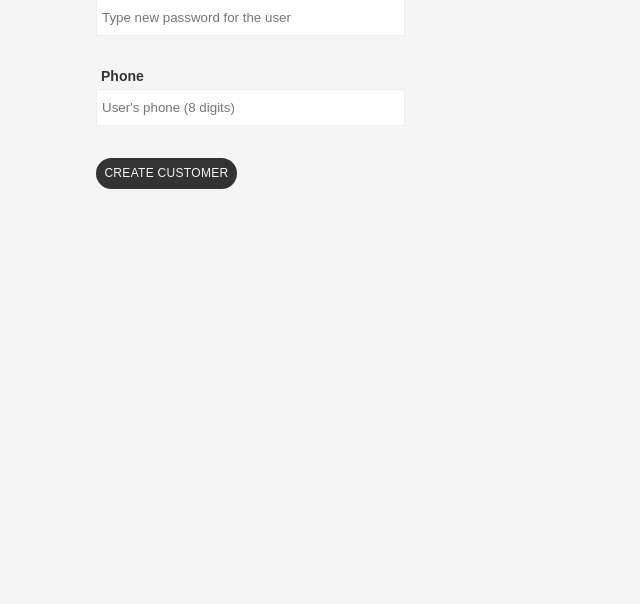
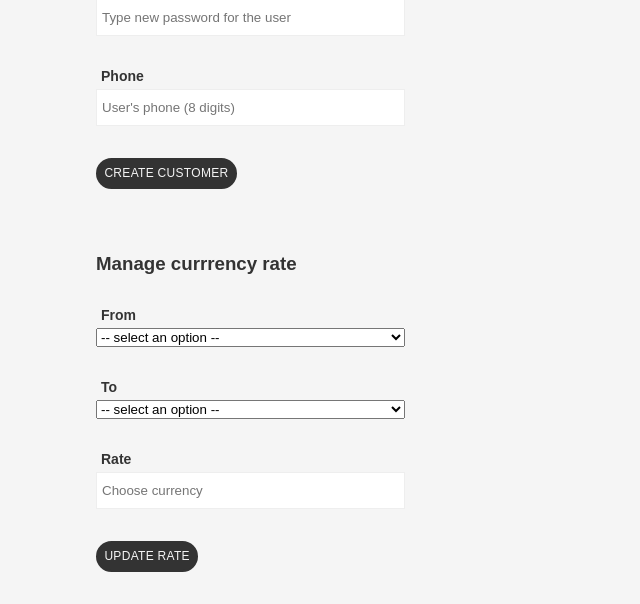
Before and after one commit to zuzanatrembulakova/bank_project, a Django app: page /bank_app/ in a window 1280 px wide. Shown: the part 392-996 px from the top of the page, without its empty margins (0-640 px from the left). Before the commit the page ends 581 px from the top, so only its background shows below. Run offline with Django 4.2, Linux system fonts and the light colour scheme; the visitor is signed in with stand-in values (Sample User, id 1); data that the repository does not hold is empty; some libraries are stand-ins or nearby versions.

Commit message:
Repay loan, manage currency

```diff
--- a/bank_app/models.py
+++ b/bank_app/models.py
@@ -12,6 +12,7 @@ class Ranking(models.Model):
 
 class Currency(models.Model):
     type = models.CharField(max_length=200, default='DKK')
+    name = models.CharField(max_length=200, default='Danish Krone')
 
     def __str__(self):
         return f"{self.type}"
--- a/bank_app/static/css/style.css
+++ b/bank_app/static/css/style.css
@@ -164,7 +164,9 @@ header p{
 #create_credit_card h3,
 #create_credit_card .btn,
 #card_payments h3,
-#card_payments .btn {
+#card_payments .btn,
+#currency_rate h3,
+#currency_rate .btn {
     margin-left: 2rem;
 }
 
--- a/bank_app/static/script/script.js
+++ b/bank_app/static/script/script.js
@@ -21,4 +21,85 @@ function showAutomaticPayment() {
     } else {
        details.style.display = "none";
     }
-  }
+}
+
+// When making a POST request to Django, we need to include the csrf token
+// to prevent Cross Site Request Forgery attacks. The Django docs give the exact
+// JavaScript code we need to add to get the token from the csrftoken cookie.
+function getCookie(name) {
+    let cookieValue = null;
+    if (document.cookie && document.cookie !== '') {
+        const cookies = document.cookie.split(';');
+        for (let i = 0; i < cookies.length; i++) {
+            const cookie = cookies[i].trim();
+            // Does this cookie string begin with the name we want?
+            if (cookie.substring(0, name.length + 1) === (name + '=')) {
+                cookieValue = decodeURIComponent(cookie.substring(name.length + 1));
+                break;
+            }
+        }
+    }
+    return cookieValue;
+}
+
+function curenncyChange(){
+
+    if (one("#from_currency").value != "" && one("#to_currency").value != ""){
+        let c1 = one("#from_currency").value
+        let c2 = one("#to_currency").value
+
+        if (c1 != c2){
+            fetch("api/currency_ratio/" + c1 + "/" + c2, {
+                method: 'GET',
+                credentials: 'same-origin',
+                headers:{
+                    'Accept': 'application/json',
+                    'Content-Type': 'application/json',
+                    'X-Requested-With': 'XMLHttpRequest',
+                    'X-CSRFToken': getCookie('csrftoken'),
+                },
+            })
+            .then(response => {
+                if (response.status == 200){
+
+                    response.json().then(data => ({
+                        data: data,
+                    })).then(res => {
+                        one("#rate").value = res.data.res
+                    })
+
+                } else {
+                    return null;
+                }
+            })
+        } else {
+            alert("Choose two different currencies")
+        }
+    }
+}
+
+
+function updateRate(){
+    let c1 = one("#from_currency").value
+    let c2 = one("#to_currency").value
+
+    let new_rate = one("#rate").value
+
+    let obj = new Object()
+    obj.ratio = new_rate
+
+    if (new_rate != ''){
+        fetch("api/currency_ratio/" + c1 + "/" + c2, {
+            method: "PUT",
+            credentials: 'same-origin',
+            headers:{
+
+                'Accept': 'application/json',
+                'Content-Type': 'application/json',
+                'X-Requested-With': 'XMLHttpRequest',
+                'X-CSRFToken': getCookie('csrftoken'),
+            },
+            body: JSON.stringify(obj)
+        })
+    }
+}
--- a/bank_app/templates/bank_app/index.html
+++ b/bank_app/templates/bank_app/index.html
@@ -96,6 +96,39 @@
 					</tr>
 				{% endfor %}
 				</table>
+			</section>
+
+			<section id="currency_rate">
+				<h3>Manage currrency rate</h3>
+				<form method="post">
+					{% csrf_token %}
+
+					<div class="form_item_wrapper">
+						<label>From</label>
+						<select name="from_currency" id="from_currency" onchange="curenncyChange()">
+							<option disabled selected value> -- select an option -- </option>
+							{% for c in currencies %}
+								<option value="{{ c.type }}">{{ c.name }}</option>
+							{% endfor %}
+						</select>
+					</div>
+					<div class="form_item_wrapper">
+						<label>To</label>
+						<select name="to_currency" id="to_currency" onchange="curenncyChange()">
+							<option disabled selected value> -- select an option -- </option>
+							{% for c in currencies %}
+								<option value="{{ c.type }}">{{ c.name }}</option>
+							{% endfor %}
+						</select>
+					</div>
+
+					<div class="form_item_wrapper">
+						<label>Rate</label>
+						<input type="number" name="rate" id="rate" step=".01" placeholder="Choose currency" required />
+					</div>
+
+					<button class="btn" onclick="updateRate()">Update rate</button>
+				</form>
 			</section>
 		</main>
 		{% else %}
--- a/bank_app/urls.py
+++ b/bank_app/urls.py
@@ -18,6 +18,7 @@ urlpatterns = [
         path('set_transaction/', views.set_transaction, name='set_transaction'),
 
         path('api/external_transaction/', views_api.ExternalTransaction.as_view()),
+        path('api/currency_ratio/<str:c1>/<str:c2>', views_api.CurrencyRatioView.as_view()),
 
         path('request_loan/', views.request_loan, name='request_loan'),
         path('decline_loan/', views.decline_loan, name='decline_loan'),
--- a/bank_app/views.py
+++ b/bank_app/views.py
@@ -6,10 +6,9 @@ from django.contrib.auth.models import User
 
 import pytz
 import requests
+import random
 from .views_common import *
 from .models import *
-
-import random
 
 
 def index(request):
@@ -23,11 +22,13 @@ def show_index(request, message = '', is_error = False):
 
         rankings = Ranking.objects.all()
         currencies = Currency.objects.all()
+        currency_ratios = CurrencyRatio.objects.all()
 
         context = {
             'usertype': get_user_type(request.user),
             'rankings': rankings,
             'currencies': currencies,
+            'currency_ratios': currency_ratios,
             'message': message,
             'is_error': is_error,
         }
@@ -143,6 +144,7 @@ def show_accounts(request, pkcust):
 
     return render(request, 'bank_app/accounts.html', context)
 
+
 @transaction.atomic
 def add_account(request):
     pkcust = request.POST['pk']
@@ -192,7 +194,7 @@ def show_movements(request):
 
     account = get_object_or_404(Account, pk=pk)
     balance = get_balance_for_account(account)
-    account_movements = AccountMovement.objects.filter(account=account)
+    account_movements = AccountMovement.objects.filter(account=account).order_by('-timestamp')
 
     context = {
             'usertype': get_user_type(request.user),
@@ -321,26 +323,30 @@ def transfer_money(from_account, amount, description, to_account):
             converted_amount = amount * float(currency_ratio.ratio)
         else:
             converted_amount = amount
+        print(converted_amount)
+        print(get_balance_for_account(dest_account))
+        if dest_account.isLoan == True and converted_amount > abs(get_balance_for_account(dest_account)):
+            message = "The amount you entered is not valid or exceeds the debt"
+        else:
+            try:
+                with transaction.atomic():
+                    movement_from = AccountMovement()
+                    movement_from.account = from_account
+                    movement_from.fromAccount = dest_account
+                    movement_from.value = -amount
+                    movement_from.description = description
+                    movement_from.save()
 
-        try:
-            with transaction.atomic():
-                movement_from = AccountMovement()
-                movement_from.account = from_account
-                movement_from.fromAccount = dest_account
-                movement_from.value = -amount
-                movement_from.description = description
-                movement_from.save()
+                    movement_to = AccountMovement()
+                    movement_to.account = dest_account
+                    movement_to.fromAccount = from_account
+                    movement_to.value = converted_amount
+                    movement_to.description = description
+                    movement_to.save()
 
-                movement_to = AccountMovement()
-                movement_to.account = dest_account
-                movement_to.fromAccount = from_account
-                movement_to.value = converted_amount
-                movement_to.description = description
-                movement_to.save()
-
-        except IntegrityError:
-            is_error = True
-            message = 'Transaction failed'
+            except IntegrityError:
+                is_error = True
+                message = 'Transaction failed'
 
     print('Transfer money result: ', message, is_error)
     return None if is_error == False else message
@@ -352,7 +358,7 @@ def request_loan(request):
 
     amount = float(request.POST['loan_amount'])
     to_account_number = request.POST['to_account']
-    to_account = Account.objects.get(accountNumber=to_account)
+    to_account = Account.objects.get(accountNumber=to_account_number)
 
     number = random.randint(10000,99999)
     loan_account = f"LOAN_{to_account_number}{number}"
@@ -523,16 +529,16 @@ def pay_debt(request):
 
         from_balance = get_balance_for_account(from_account)
 
-        if amount <= 0 or amount > abs(remaining_amount):
+        if from_currency != dest_currency:
+            currency_ratio = CurrencyRatio.objects.get(fromCurrency=from_currency, toCurrency=dest_currency)
+            converted_amount = amount * float(currency_ratio.ratio)
+        else:
+            converted_amount = amount
+
+        if amount <= 0 or converted_amount > abs(remaining_amount):
             print('The amount you entered is not valid or exceeds the debt')
 
         elif from_balance > amount:
-
-            if from_currency != dest_currency:
-                currency_ratio = CurrencyRatio.objects.get(fromCurrency=from_currency, toCurrency=dest_currency)
-                converted_amount = amount * float(currency_ratio.ratio)
-            else:
-                converted_amount = amount
 
             try:
                 with transaction.atomic():
@@ -661,7 +667,7 @@ def show_card_movements(request):
 
     card = get_object_or_404(CreditCard, pk=pk)
     card_repay_balance = get_repay_amount_for_card(card)
-    card_movements = CardMovement.objects.filter(card=card)
+    card_movements = CardMovement.objects.filter(card=card).order_by('-timestamp')
 
     context = {
             'usertype': get_user_type(request.user),
```
Also changed, not shown: bank_app/views_api.py (+44 -0 lines), login_app/static/media/qr.png.
